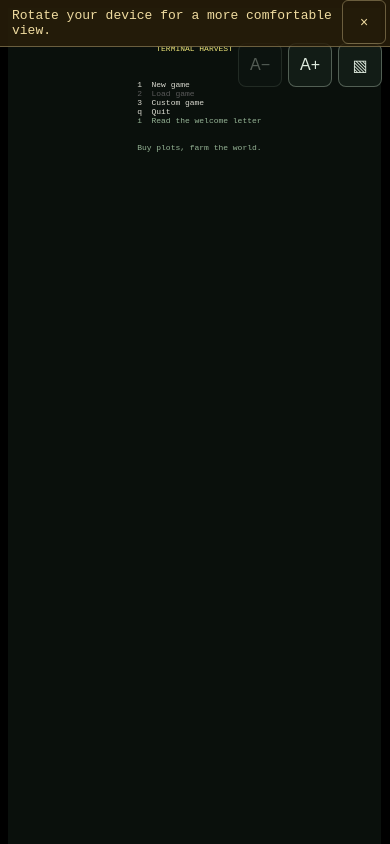
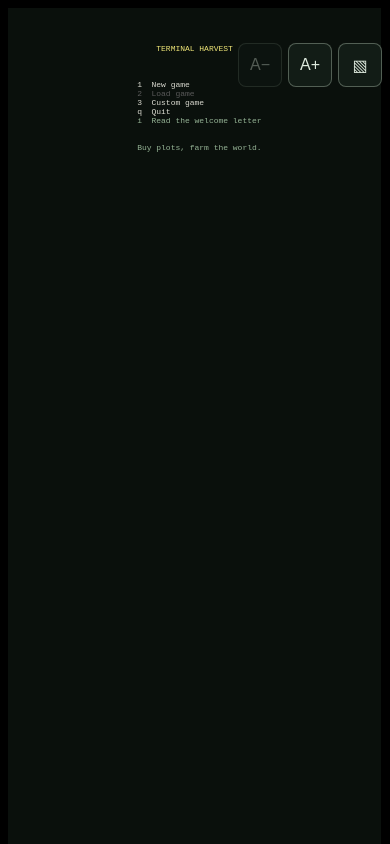
Before and after one commit to artofscripting/Terminal-Farming, a website built with Vite: page index.html in a window 390 px wide. Built offline with nearby package versions, Linux system fonts and the light colour scheme.

Commit message:
Remove the "rotate your device" notice
Dropped the #rotate-suggest banner, its dismiss button, and the CSS/
JS behind it (updateRotateSuggest and the dims measurement that only
existed to feed it) from the web build.

```diff
--- a/index.html
+++ b/index.html
@@ -196,45 +196,10 @@
     #header-controls button:disabled {
       opacity: 0.35;
     }
-
-    /* Landscape suggestion (web/main.js): shown only when fitToWidth() had
-       to shrink the font all the way to its legibility floor and still
-       couldn't comfortably fit -- a genuine signal rotating would help,
-       not just "you're in portrait." Dismissible; never blocks play. */
-    #rotate-suggest {
-      display: none;
-      position: fixed;
-      left: 0;
-      right: 0;
-      top: 0;
-      z-index: 12;
-      min-height: 44px;
-      padding: 8px 56px 8px 12px;
-      box-sizing: border-box;
-      background: rgba(40, 30, 10, 0.85);
-      color: #f0dca0;
-      font: 13px "Cascadia Mono", "Courier New", monospace;
-      border-bottom: 1px solid rgba(240, 220, 160, 0.35);
-    }
-    #rotate-suggest.visible { display: block; }
-    #rotate-dismiss {
-      position: absolute;
-      right: 4px;
-      top: 0;
-      width: 44px;
-      height: 44px;
-      border-radius: 6px;
-      border: 1px solid rgba(240, 220, 160, 0.35);
-      background: transparent;
-      color: #f0dca0;
-      font-size: 14px;
-      touch-action: manipulation;
-    }
   </style>
 </head>
 <body>
   <div id="terminal"></div>
-  <div id="rotate-suggest">Rotate your device for a more comfortable view. <button id="rotate-dismiss" title="Dismiss">&times;</button></div>
   <div id="header-controls">
     <button id="font-dec" title="Decrease font size">A&minus;</button>
     <button id="font-inc" title="Increase font size">A&plus;</button>
--- a/src/web/main.js
+++ b/src/web/main.js
@@ -10,8 +10,6 @@ import { currentHudRows } from '../ui/render.js';
 import { contextualActions, showDpad } from '../ui/touchActions.js';
 
 const container = document.getElementById('terminal');
-const rotateSuggest = document.getElementById('rotate-suggest');
-const rotateDismiss = document.getElementById('rotate-dismiss');
 const touchControls = document.getElementById('touch-controls');
 const headerControls = document.getElementById('header-controls');
 const touchToggle = document.getElementById('touch-toggle');
@@ -77,24 +75,6 @@ const fit = new FitAddon();
 term.loadAddon(fit);
 term.open(container);
 
-// Suggests rotating to landscape, but only when portrait genuinely can't
-// fit MIN_COLS even at the font-size floor -- not just "you're in
-// portrait," which would be noise on a tablet with plenty of width.
-// Dismissible per portrait session; clears once back in landscape so it
-// can reappear if they return to a cramped portrait later.
-let rotateDismissed = false;
-rotateDismiss.addEventListener('pointerdown', (e) => {
-  e.preventDefault();
-  rotateDismissed = true;
-  rotateSuggest.classList.remove('visible');
-});
-
-function updateRotateSuggest(cramped) {
-  const portrait = window.matchMedia('(orientation: portrait)').matches;
-  if (!portrait) rotateDismissed = false;
-  rotateSuggest.classList.toggle('visible', portrait && cramped && !rotateDismissed);
-}
-
 // Row height and the terminal's own viewport offset only change on
 // resize/orientation change; cached here so updateHeaderOffset() (which
 // runs after every render, since the HUD's row count can change frame to
@@ -118,9 +98,7 @@ function fitToWidth() {
   // the tradeoff of overriding the auto-fit result on purpose.
   const size = clampFontSize(autoSize + fontSizeOffset);
   term.options.fontSize = size;
-  dims = fit.proposeDimensions();
   fit.fit();
-  updateRotateSuggest(Boolean(dims && dims.cols < MIN_COLS));
   fontDec.disabled = size <= MIN_FONT_SIZE;
   fontInc.disabled = size >= MAX_FONT_SIZE;
 
```
Also changed, not shown: README.md.
